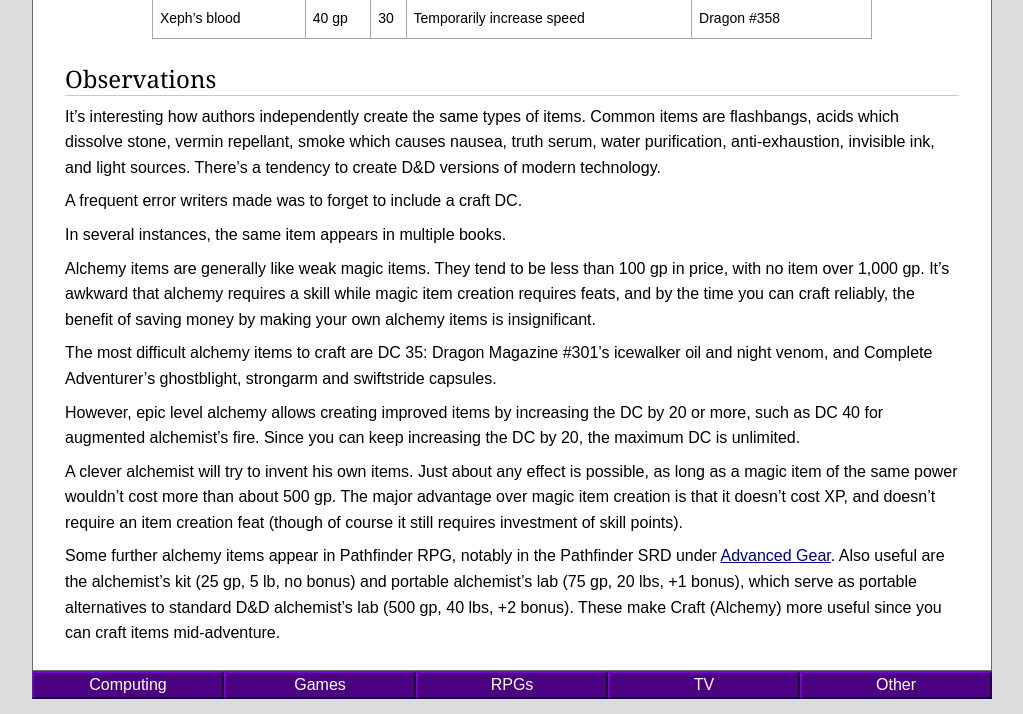
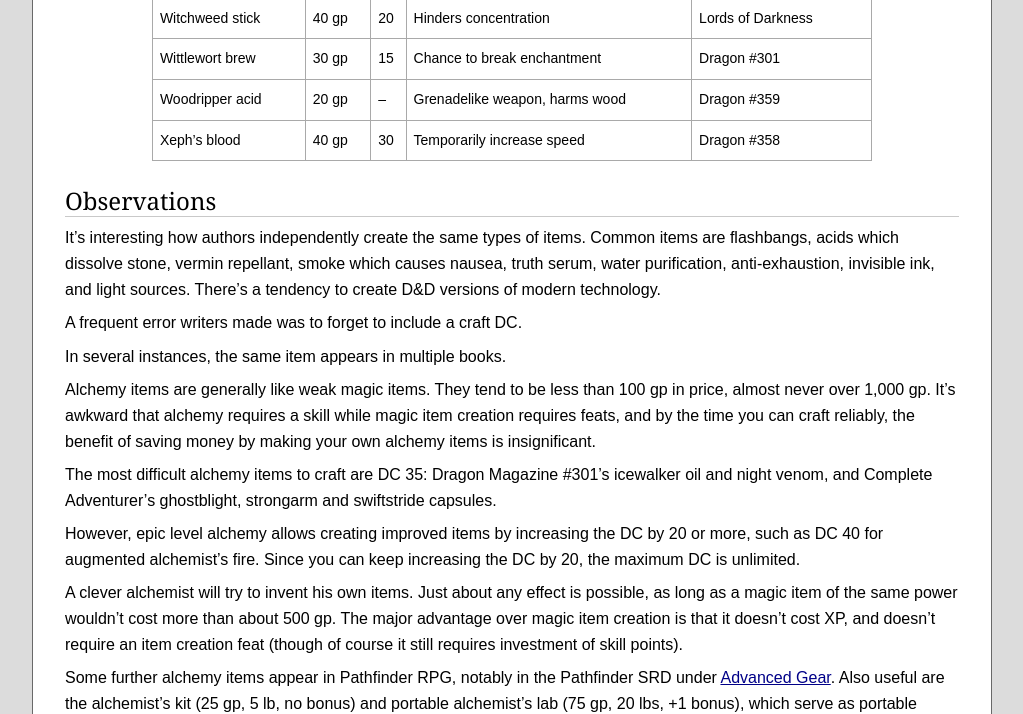
Before and after one commit to orbitalflower/orbitalflower.github.io, a Jekyll site: the page built from _posts/2018-01-18-dnd3-extended-alchemy-items-list.md, in a window 1280 px wide and 900 px high, scrolled down 11070 px, cut to the strip 0-714 px from the top of the window. Shown: the whole strip, without its empty margins (128-1151 px from the left). Built offline with Jekyll 4.4.1, drawn with Linux system fonts in a browser that asks for light colours; some of the changed lines change nothing that is shown; some of the changed text lies outside the part shown.

Commit message:
Updated alchemy list

```diff
--- a/_posts/2018-01-18-dnd3-extended-alchemy-items-list.md
+++ b/_posts/2018-01-18-dnd3-extended-alchemy-items-list.md
@@ -1,6 +1,7 @@
 ---
 title: "Extended list of alchemy items in D&D 3.5"
 categories: rpg rules
+Updated: 2018-03-03
 ---
 
 The following is a list of items which appear in official D&D third edition
@@ -27,6 +28,7 @@
 Antitoxin capsule   |  15 gp | 20 | Improves saves vs poison                 | Complete Adventurer
 Armor insulation    |  50 gp | 25 | Resist cold weather                      | Frostburn
 Armor soft          |  50 gp | 25 | Soften metal armor to reduce sound       | Dragon #280
+Astral effluvium    | 750 gp | -- | Explodes in the astral plane             | Dungeon #100
 Aura gel            |  25 gp | 20 | Glows in the presence of psionics        | Dragon #358
 Auran mask          |  60 gp | 25 | Resist inhaled toxins                    | Complete Mage
 Bile droppings      |  50 gp | 15 | Grenadelike weapon, acid and stench      | Drow of the Underdark
@@ -51,6 +53,7 @@
 Burning dust pot    | 100 gp | 25 | Siege weapon dust pot                    | Dragon #334
 Burrfoot's nut ale  |  20 gp | 20 | Burrfoot's nut brown ale, aid speech     | Dragon #334
 Catstink            |  50 gp | 20 | Hinders tracking by scent                | Complete Adventurer
+Cerebral grist      | 500 gp | -- | Turns corpse into explosive spores       | Dungeon #100
 Cerebral serum      | 150 gp | 30 | Resist psionics                          | Dragon #358
 Charm, anarchic     |  30 gp | 20 | Damage creature vulnerable to law        | Dragon #331
 Charm, axiomatic    |  30 gp | 20 | Damage creature vulnerable to chaos      | Dragon #331
@@ -178,6 +181,7 @@
 Motelight           |  20 gp | 20 | Sparks hinder concentration              | Arms & Equipment Guide
 Nature's draught    |  50 gp | 25 | Aids handling animals                    | Complete Adventurer
 Nerv                |  25 gp | 25 | Resist fear                              | Complete Scoundrel
+Netherflame         |1800 gp | -- | Dark explosive flames                    | Dungeon #100
 Night eyes          |  25 gp | 25 | Grants low-light vision                  | Dragon #280
 Night venom         | 500 gp | 35 | Poison additive, sleep effect            | Dragon #301
 Nose numb           |  --    | 15 | Removes scent, immune to stench          | Dragon #357
@@ -294,7 +298,7 @@
 In several instances, the same item appears in multiple books.
 
 Alchemy items are generally like weak magic items. They tend to be less than 100
-gp in price, with no item over 1,000 gp. It's awkward that alchemy requires a
+gp in price, almost never over 1,000 gp. It's awkward that alchemy requires a
 skill while magic item creation requires feats, and by the time you can craft
 reliably, the benefit of saving money by making your own alchemy items is
 insignificant.
```
